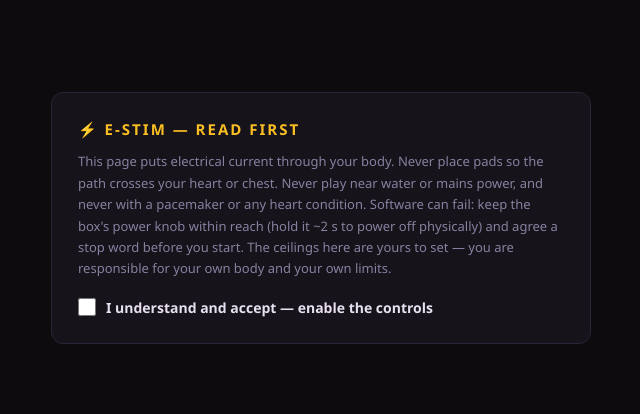
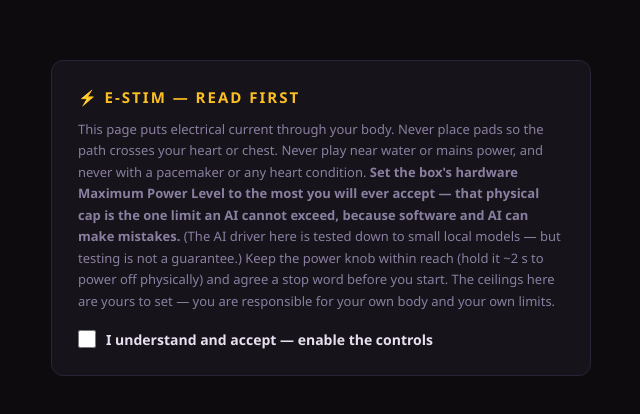
Before and after one commit to vybesforge/k250-forge, a plain HTML site: page web/index.html in a window 1280 px wide. Shown: the part 182-596 px from the top of the page, without its empty margins (319-959 px from the left). Drawn offline with Linux system fonts and the light colour scheme; no server answers.

Commit message:
safety: gate warning now leads with the box's hardware Maximum Power Level as the one cap an AI cannot exceed; skill gains the matching MP rule; run_block keeps stdout pure JSON (guidance to stderr)

```diff
--- a/web/index.html
+++ b/web/index.html
@@ -598,10 +598,13 @@
     <div class="gate-title">⚡ E-STIM — READ FIRST</div>
     <p>This page puts electrical current through your body. Never place pads so the
     path crosses your heart or chest. Never play near water or mains power, and never
-    with a pacemaker or any heart condition. Software can fail: keep the box's power
-    knob within reach (hold it ~2&nbsp;s to power off physically) and agree a stop word
-    before you start. The ceilings here are yours to set — you are responsible for
-    your own body and your own limits.</p>
+    with a pacemaker or any heart condition. <strong>Set the box's hardware Maximum
+    Power Level to the most you will ever accept — that physical cap is the one limit
+    an AI cannot exceed, because software and AI can make mistakes.</strong> (The AI
+    driver here is tested down to small local models — but testing is not a guarantee.)
+    Keep the power knob within reach (hold it ~2&nbsp;s to power off physically) and
+    agree a stop word before you start. The ceilings here are yours to set — you are
+    responsible for your own body and your own limits.</p>
     <label class="gate-check">
       <input type="checkbox" id="gate-check">
       I understand and accept — enable the controls
```
Also changed, not shown: 2 other files.
